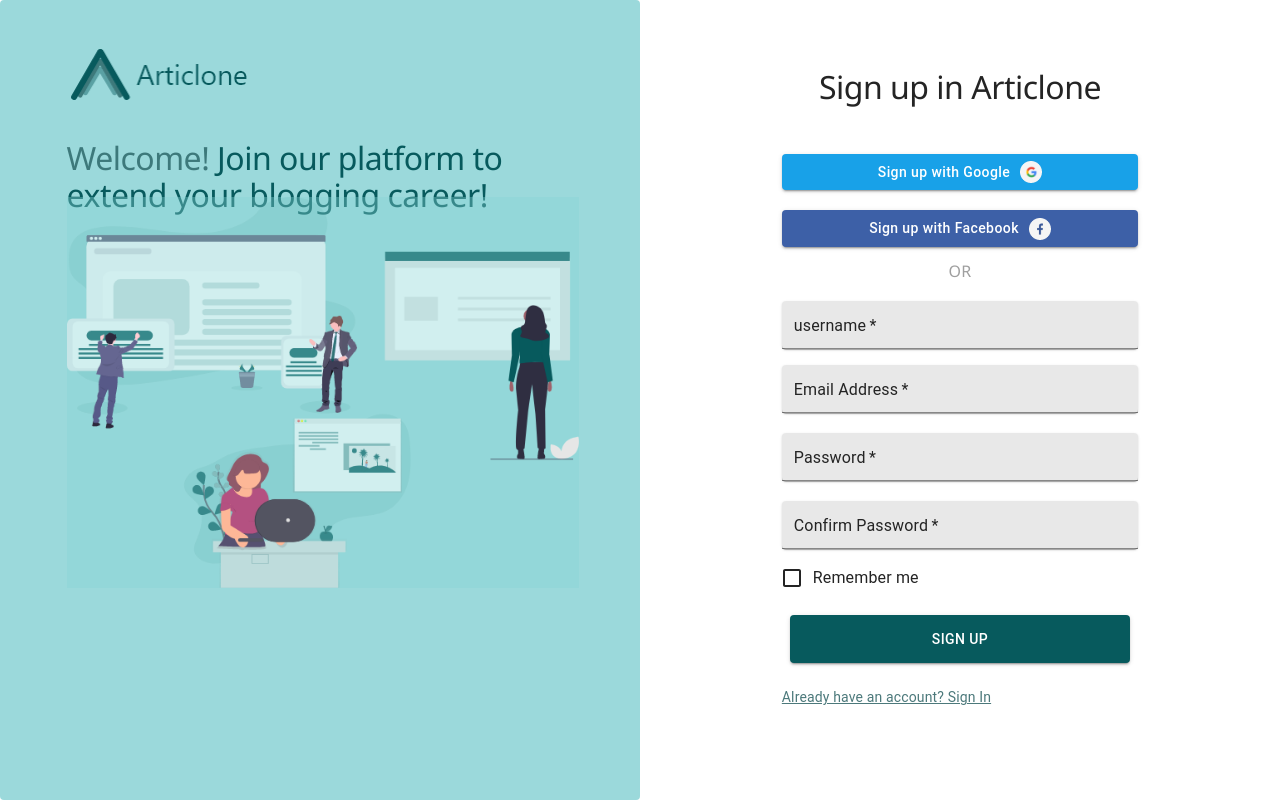
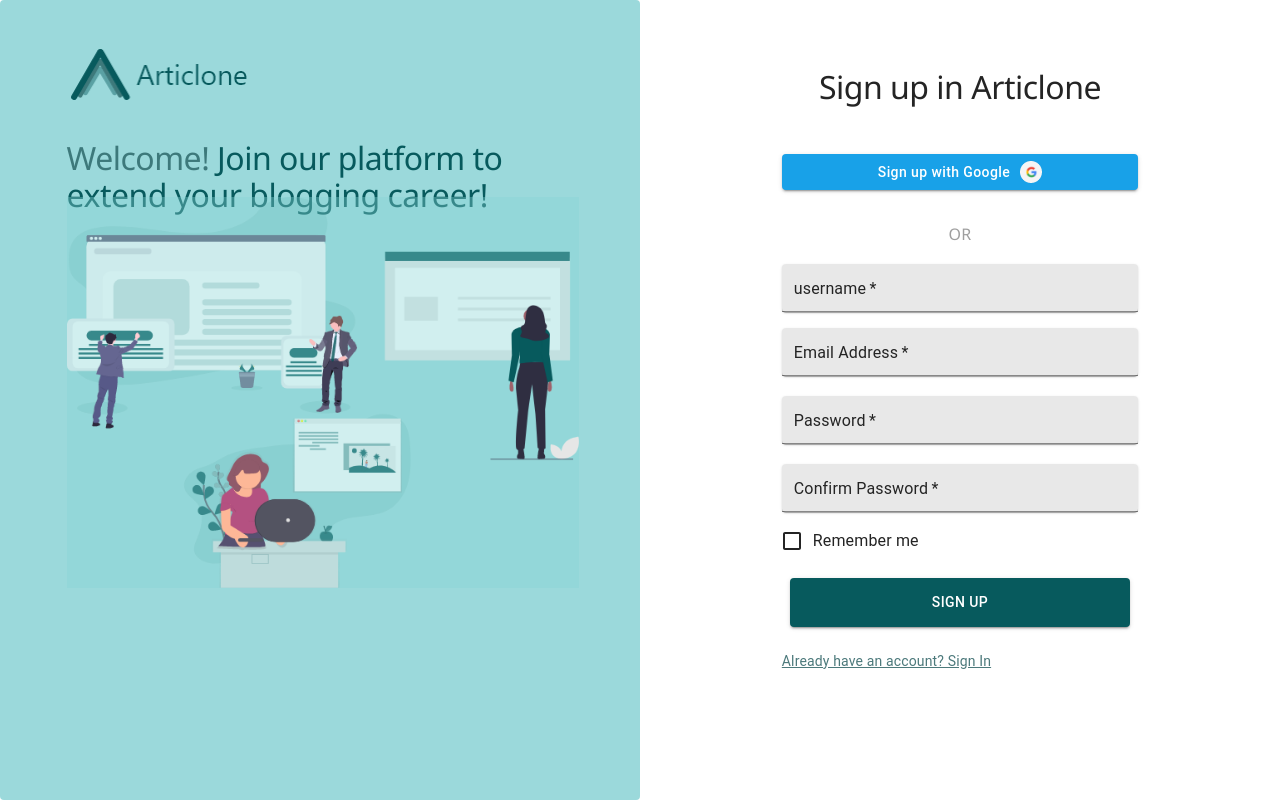
Before and after one commit to Sultan0099/articlone, a React (Create React App) app in the folder client/: page /signup in a window 1280 px wide. Built offline with nearby package versions, Linux system fonts and the light colour scheme.

Commit message:
remove facebook button

```diff
--- a/client/src/components/login/LoginForm.jsx
+++ b/client/src/components/login/LoginForm.jsx
@@ -17,7 +17,6 @@
 
 import { useDispatch } from "react-redux"
 
-import FacebookButton from "../common/FacebookButton";
 import GoogleButton from "../common/GoogleButton";
 import InputError from "../common/FormFieldError";
 
@@ -48,7 +47,6 @@
           <Grid item xs={12} style={{ marginTop: "0px", marginBottom: '0px', paddingTop: "0px" }}>
             <Paper className={classes.paper} style={{ textAlign: 'center', paddingLeft: '0px', boxShadow: 'none', paddingRight: '0px', paddingTop: "0px", paddingBottom: "0px" }}>
               <GoogleButton title="Sign in with Google" />
-              <FacebookButton title="Sign in with Facebook" />
             </Paper>
           </Grid>
           <Grid item xs={12} style={{ marginTop: "0px", marginBottom: '0px' }}>
--- a/client/src/components/signup/SignupForm.jsx
+++ b/client/src/components/signup/SignupForm.jsx
@@ -17,7 +17,6 @@
 
 import { useDispatch } from "react-redux"
 
-import FacebookButton from "../common/FacebookButton";
 import GoogleButton from "../common/GoogleButton";
 import InputError from "../common/FormFieldError";
 
@@ -52,7 +51,6 @@
           <Grid item xs={12} style={{ marginTop: "0px", marginBottom: '0px', paddingTop: "0px" }}>
             <Paper className={classes.paper} style={{ textAlign: 'center', paddingLeft: '0px', boxShadow: 'none', paddingRight: '0px', paddingTop: "0px", paddingBottom: "0px" }}>
               <GoogleButton title="Sign up with Google" />
-              <FacebookButton title="Sign up with Facebook" />
             </Paper>
           </Grid>
           <Grid item xs={12} style={{ marginTop: "0px", marginBottom: '0px' }}>
```
